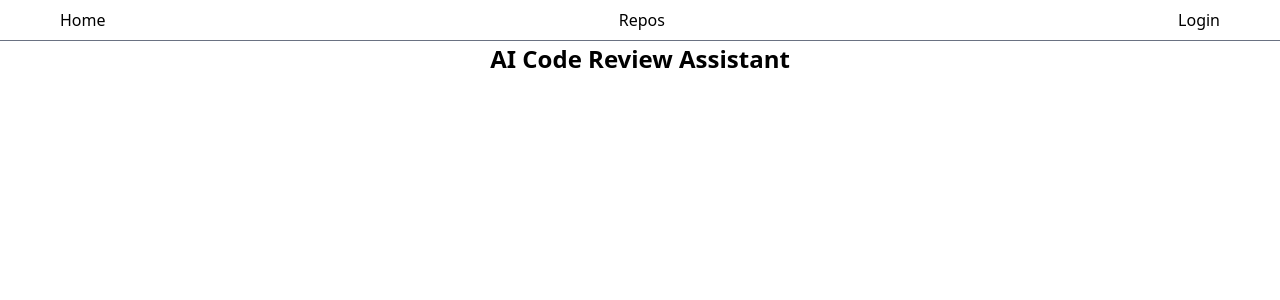
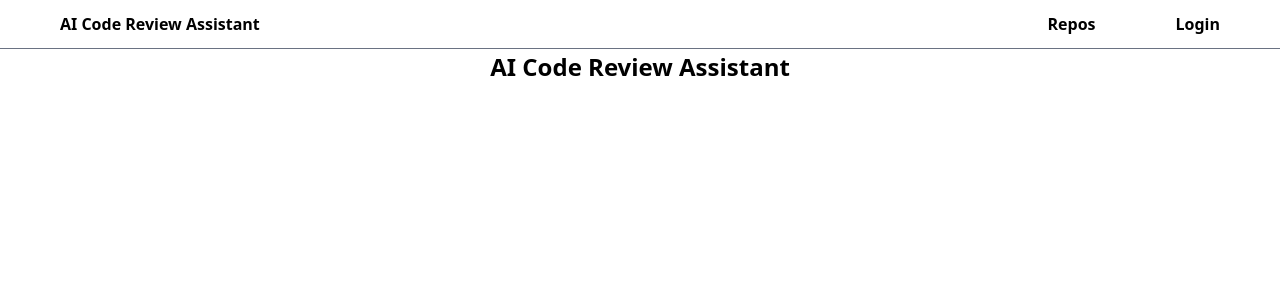
Before and after one commit to SahusBhandary/CodeReviewAssistant, a Next.js app in the folder frontend/: page / in a window 1280 px wide. Shown: the top 300 px of the page. Built offline with nearby package versions, Linux system fonts and the light colour scheme; no server answers.

Commit message:
nav bar update

```diff
--- a/frontend/src/components/Navbar.jsx
+++ b/frontend/src/components/Navbar.jsx
@@ -8,18 +8,18 @@ const Navbar = () => {
     const { user, loading, fetchUser } = useUser();
 
     return (
-        <nav className="flex justify-between px-15 py-2 border-b border-gray-500">
+        <nav className="flex justify-between px-15 py-3 border-b border-gray-500">
             <div>
-                <Link href="/">Home</Link>
+                <Link className="font-bold hover:border-b borger-gray-600" href="/">AI Code Review Assistant</Link>
             </div>
-            <div>
-                <Link href="/repos">Repos</Link>
-            </div>
-            <div>
-                {
-                    user ? <Link href="/logout">Logout</Link> :
-                    <Link href="/login">Login</Link>
-                }
+            <div className="flex gap-20">
+                <Link className="font-bold hover:border-b borger-gray-600" href="/repos">Repos</Link>
+                <div className="font-bold hover:border-b borger-gray-600">
+                    {
+                        user ? <Link href="/logout">Logout</Link> :
+                        <Link href="/login">Login</Link>
+                    }
+                </div>
 
             </div>
         </nav>
```
